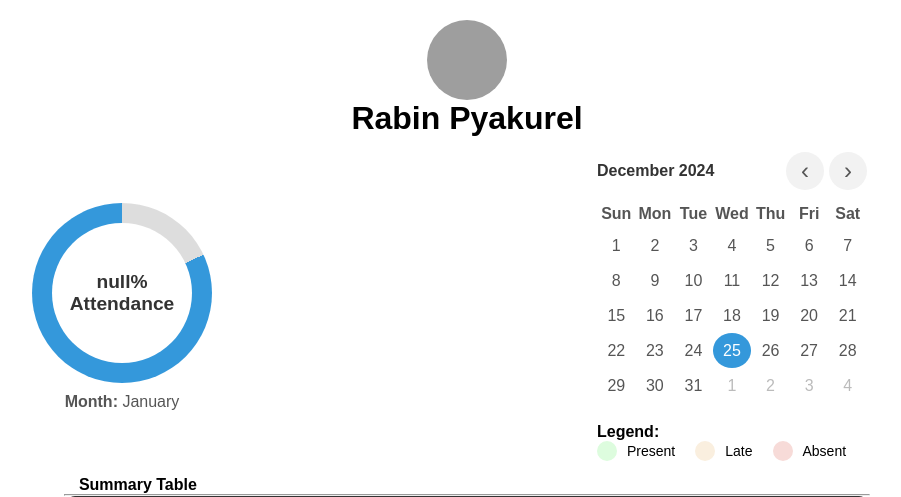
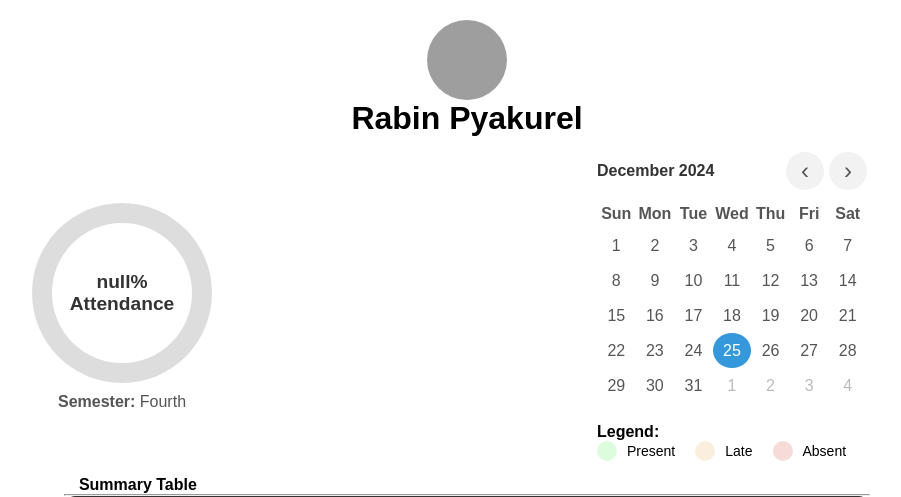
Before and after one commit to RabinPyakurel/Student-Academic-portal, a PHP site: page /department/attendance.php in a window 1280 px wide. Shown: the part 92-589 px from the top of the page, without its empty margins (173-1074 px from the left). Run offline with PHP 8.4, Linux system fonts and the light colour scheme; the visitor is signed in with stand-in values (Sample User, id 1); data that the repository does not hold is empty; grey boxes are pictures that could not be loaded.

Commit message:
reset the progress circle to 0 for initial and update month to semster

```diff
--- a/assets/css/attendance.css
+++ b/assets/css/attendance.css
@@ -38,7 +38,7 @@ main {
 .circle {
     width: 180px;
     height: 180px;
-    background: conic-gradient(#3498db 82% 0%, #ddd 82% 100%);
+    background: conic-gradient(#3498db 0% 0%, #ddd 0% 100%);
     display: flex;
     justify-content: center;
     align-items: center;
--- a/department/attendance.php
+++ b/department/attendance.php
@@ -30,7 +30,7 @@ if(!isset($_SESSION['user_id'])){
                         <div class="percentage">0% <br>Attendance</div>
                     </div>
                 </div>
-                <p class="month"><bold>Month: </bold>January</p>
+                <p class="month"><bold>Semester: </bold>Fourth</p>
             </div>
             <div class="wrapper">
                 <header>
```
